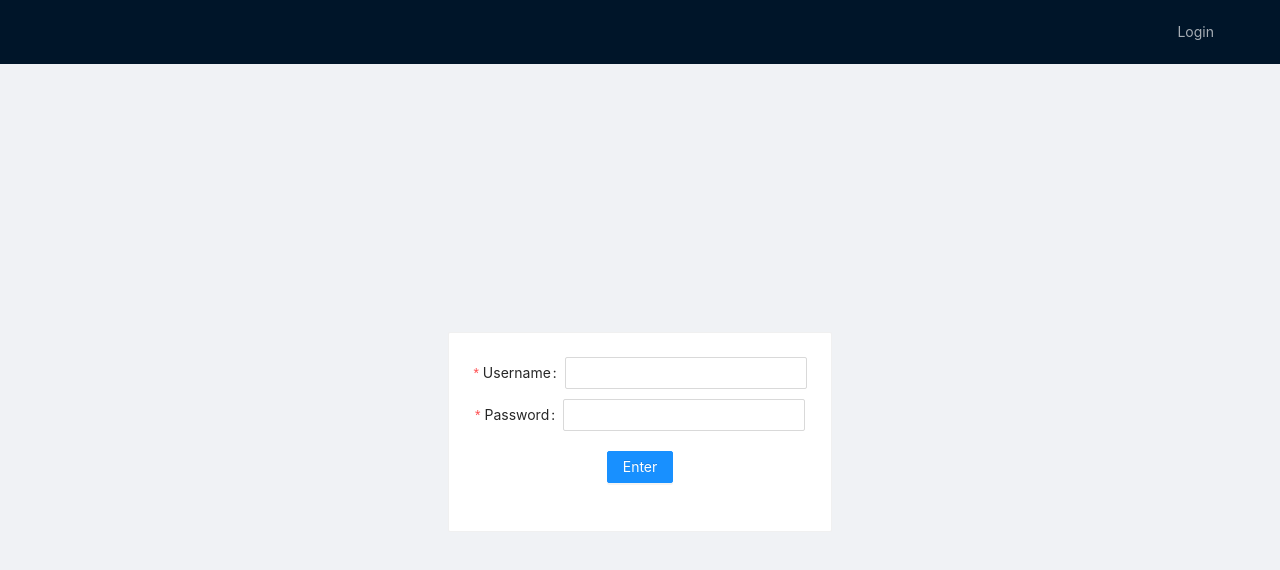
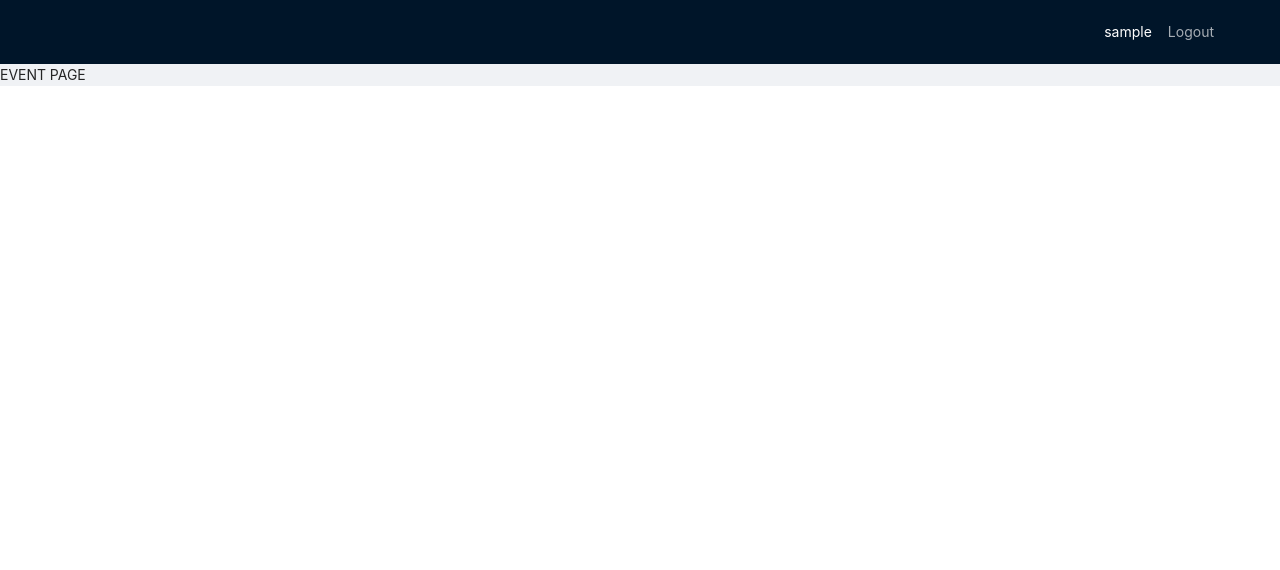
Before and after one commit to h4rb4rd/react-calendar, a React (Create React App) app: page / in a window 1280 px wide. Before the commit this address led to /login. Shown: the top 570 px of the page. Built offline with nearby package versions, Linux system fonts and the light colour scheme; sample sign-in values are in the browser's storage.

Commit message:
refactor: add useActions hook

```diff
--- a/src/App.tsx
+++ b/src/App.tsx
@@ -1,12 +1,21 @@
-import React, { FC } from 'react'
+import React, { FC, useEffect } from 'react'
 import { Layout } from 'antd'
+import { useActions } from './hooks/useActions'
 
 import AppRouter from './components/AppRouter'
 import NavBar from './components/NavBar'
 
 import './App.css'
+import { IUser } from './models/IUser'
 
 const App: FC = () => {
+	const { setUser, setIsAuth } = useActions()
+	useEffect(() => {
+		if (localStorage.getItem('auth')) {
+			setUser({ username: localStorage.getItem('username' || '') } as IUser)
+			setIsAuth(true)
+		}
+	}, [])
 	return (
 		<Layout>
 			<NavBar />
--- a/src/components/LoginForm.tsx
+++ b/src/components/LoginForm.tsx
@@ -1,19 +1,20 @@
 import React, { FC, useState } from 'react'
 import { Form, Input, Button } from 'antd'
 import { rules } from '../utils/rules'
-import { useDispatch } from 'react-redux'
 import { AuthActionCreators } from '../store/reducers/auth/action-creators'
 import { useTypedSelector } from '../hooks/useTypedSelector'
+import { useActions } from '../hooks/useActions'
 
 const LoginForm: FC = () => {
-	const dispatch = useDispatch()
 	const { error, isLoading } = useTypedSelector(state => state.auth)
 	const [username, setUsername] = useState('')
 	const [password, setPassword] = useState('')
+	const { login } = useActions()
 
 	const submit = () => {
-		dispatch(AuthActionCreators.login(username, password))
+		login(username, password)
 	}
+
 	return (
 		<Form
 			style={{
--- a/src/components/NavBar.tsx
+++ b/src/components/NavBar.tsx
@@ -3,13 +3,13 @@ import { Layout, Row, Col, Menu } from 'antd'
 import { useNavigate } from 'react-router-dom'
 import { RouteNames } from '../routes'
 import { useTypedSelector } from '../hooks/useTypedSelector'
-import { useDispatch } from 'react-redux'
 import { AuthActionCreators } from '../store/reducers/auth/action-creators'
+import { useActions } from '../hooks/useActions'
 
 const NavBar: FC = () => {
 	const { isAuth, user } = useTypedSelector(state => state.auth)
 	const navigate = useNavigate()
-	const dispatch = useDispatch()
+	const { logout } = useActions()
 
 	return (
 		<Layout.Header
@@ -18,10 +18,7 @@ const NavBar: FC = () => {
 			{isAuth && <div style={{ color: 'white' }}>{user.username}</div>}
 			<Menu theme='dark' selectable={false}>
 				{isAuth ? (
-					<Menu.Item
-						onClick={() => dispatch(AuthActionCreators.logout())}
-						key='1'
-					>
+					<Menu.Item onClick={logout} key='1'>
 						Logout
 					</Menu.Item>
 				) : (
--- /dev/null
+++ b/src/hooks/useActions.ts
@@ -0,0 +1,9 @@
+import { useDispatch } from 'react-redux'
+import { bindActionCreators } from 'redux'
+import { AppDispatch } from '../store'
+import { allActionCreators } from '../store/reducers/action-creators'
+
+export const useActions = () => {
+	const dispatch = useDispatch<AppDispatch>()
+	return bindActionCreators(allActionCreators, dispatch)
+}
--- /dev/null
+++ b/src/store/reducers/action-creators.ts
@@ -0,0 +1,5 @@
+import { AuthActionCreators } from './auth/action-creators'
+
+export const allActionCreators = {
+	...AuthActionCreators,
+}
```
